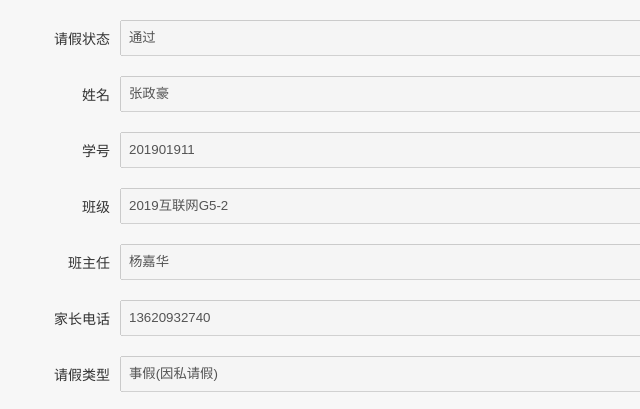
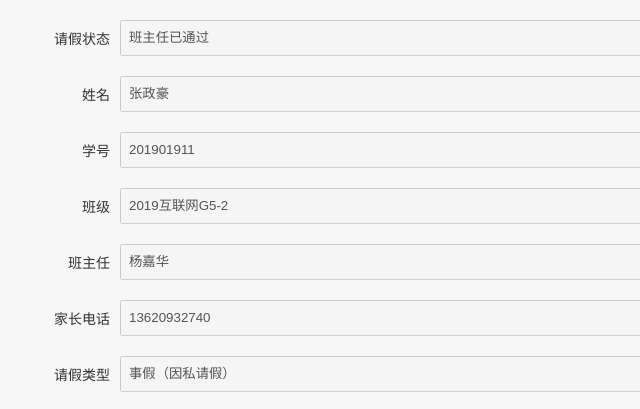
Before and after one commit to Zhangzh789/test.github.io, a plain HTML site: page index.html in a window 1280 px wide. Shown: the top 409 px of the page, 0-640 px from the left. Drawn offline with Linux system fonts and the light colour scheme.

Commit message:
Update index.html

```diff
--- a/index.html
+++ b/index.html
@@ -24,7 +24,7 @@
     <div class="content">
       <div>
         <p>请假状态</p>
-        <input type="text"  id="state" value="通过" disabled>
+        <input type="text"  id="state" value="班主任已通过" disabled>
       </div>
       <div>
         <p>姓名</p>
@@ -36,7 +36,7 @@
       </div>
       <div>
         <p>班级</p>
-        <input type="text"  id="className" value="2019互联网G5-2" disabled>
+        <input type="text"  id="className" disabled>
       </div>
       <div>
         <p>班主任</p>
@@ -48,7 +48,7 @@
       </div>
       <div>
         <p>请假类型</p>
-        <input type="text"  id="leaveType" value="事假(因私请假)" disabled>
+        <input type="text"  id="leaveType" value="事假（因私请假）" disabled>
       </div>
       <div id="start_time">
         <p>请假开始时间</p>
```
